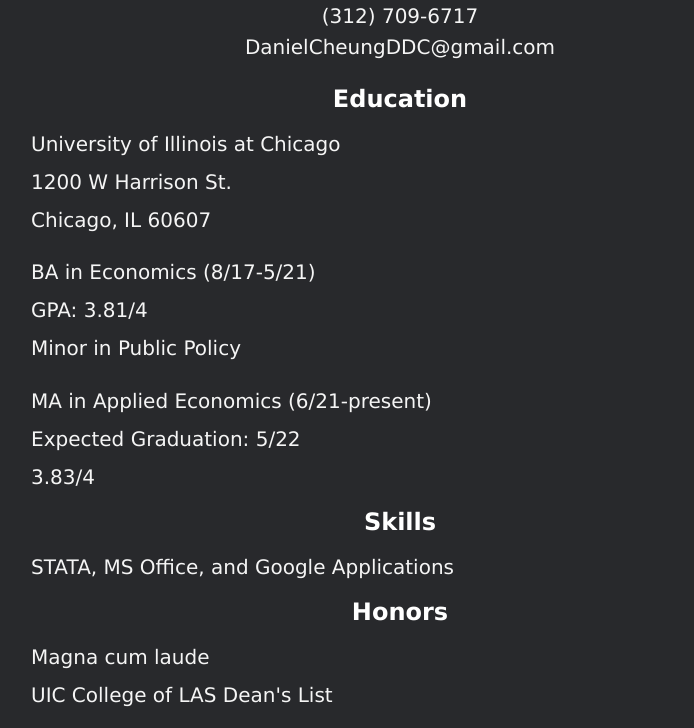
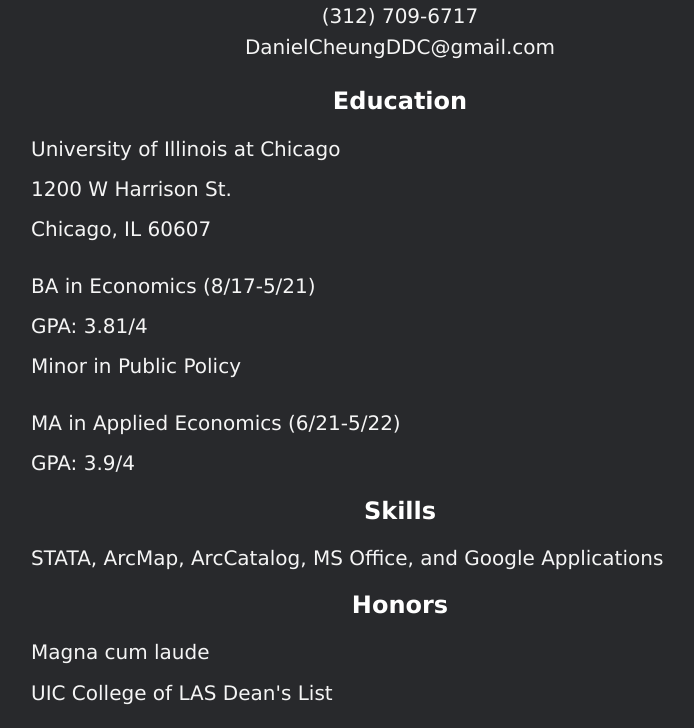
Before and after one commit to DDCheung/DDCheung.github.io, a plain HTML site: page index.html in a window 1280 px wide. Shown: the part 100-828 px from the top of the page, without its empty margins (240-934 px from the left). Drawn offline with Linux system fonts and the light colour scheme.

Commit message:
Update index.html

```diff
--- a/index.html
+++ b/index.html
@@ -23,13 +23,12 @@
     <p1>GPA: 3.81/4</p1>
     <p1>Minor in Public Policy</p1>
     <p1></p1>
-    <p1>MA in Applied Economics       (6/21-present)</p1>
-    <p1>Expected Graduation: 5/22</p1>
-    <p1>3.83/4</p1>
+    <p1>MA in Applied Economics       (6/21-5/22)</p1>
+    <p1>GPA: 3.9/4</p1>
     <h2>
         Skills
     </h2>
-    <p1>STATA, MS Office, and Google Applications</p1>
+    <p1>STATA, ArcMap, ArcCatalog, MS Office, and Google Applications</p1>
     <h2>
         Honors
     </h2>
```
